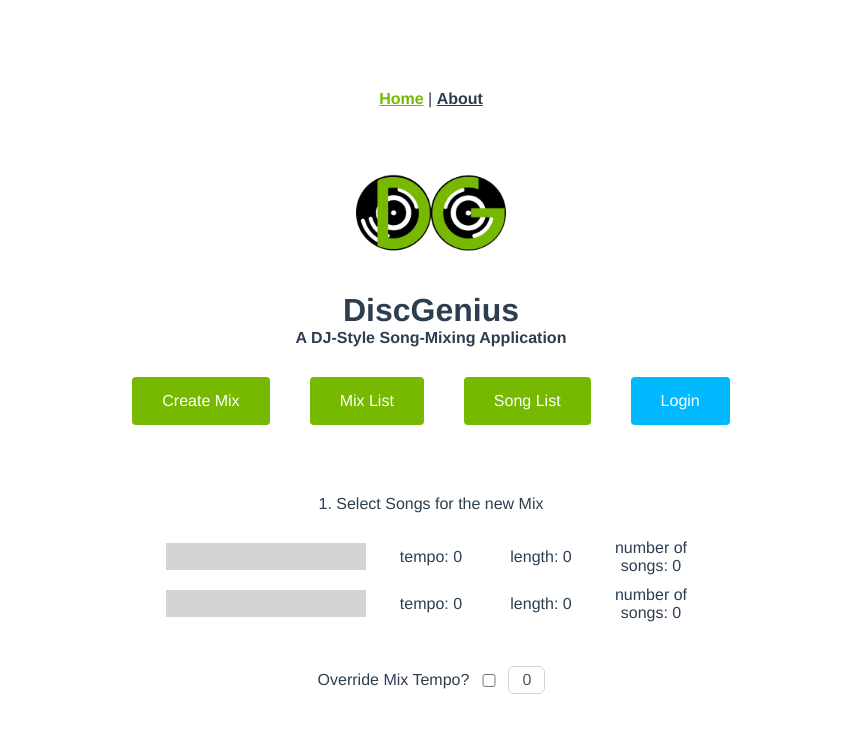
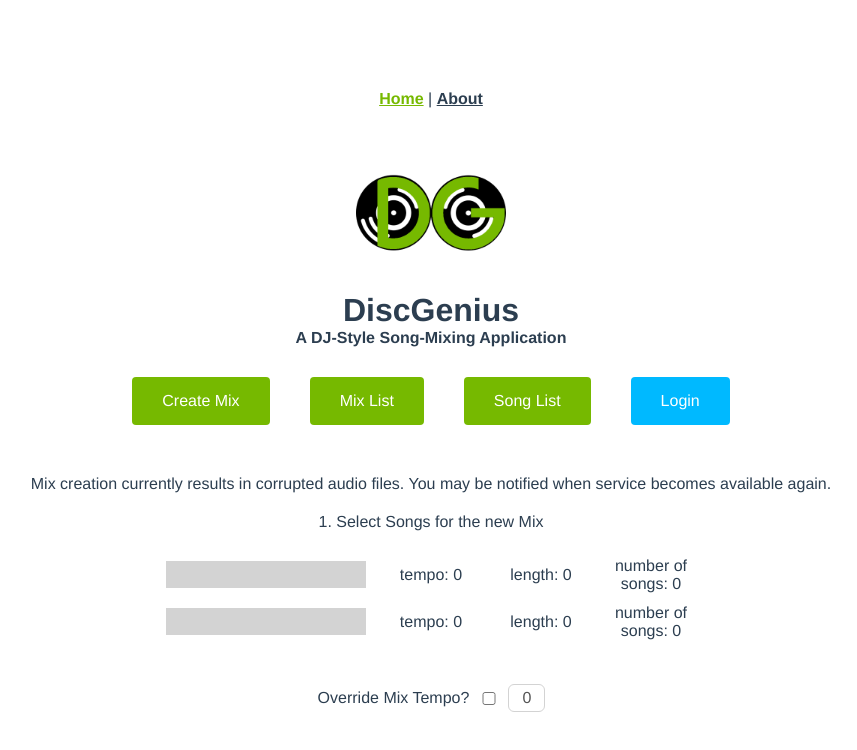
Before and after one commit to menno4000/discgenius-app, a Vue app: page / in a window 1280 px wide. Both pictures are taken after a click on the button "Create Mix". Shown: the top 750 px of the page, without its empty margins (209-1066 px from the left). Built offline with nearby package versions, Linux system fonts and the light colour scheme; what vue-ellipse-progress, vue-smoothscroll, vue2-collapse would draw is missing.

Commit message:
inform users of error state
remove this once the ffmpeg conversions are corrected

```diff
--- a/src/components/MixCreate.vue
+++ b/src/components/MixCreate.vue
@@ -1,6 +1,9 @@
 <template>
   <div>
     <div class="spacer"/>
+    <div>
+      <span>Mix creation currently results in corrupted audio files. You may be notified when service becomes available again. </span>
+    </div>
     <div id="songSelect">
       <div class="stepDescription">
         <span>1. Select Songs for the new Mix</span>
```
